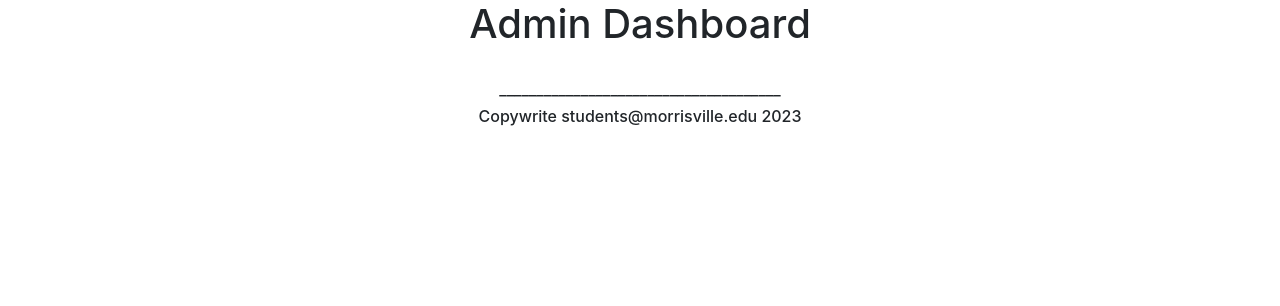
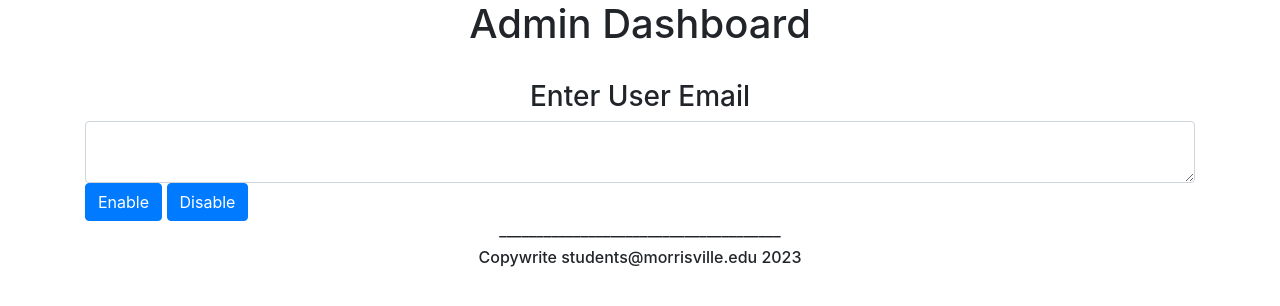
Before and after one commit to CITA-450/FinanceApplication, a Flask app: page /dashboard_admin/ in a window 1280 px wide. Shown: the part 59-365 px from the top of the page. Run offline with Flask 3, Linux system fonts and the light colour scheme; the visitor is signed in with stand-in values (Sample User, id 1); parts of the project's set-up code (start-up, migrations or seed data) failed here and were passed over; some libraries are stand-ins or nearby versions.

Commit message:
Small fixes

```diff
--- a/website/auth.py
+++ b/website/auth.py
@@ -114,7 +114,7 @@ def createAdmin():
         elif email == backup_email:
             flash("backup email is the same as your main email!", category="warning")
         elif password1 != password2:
-            flash("Passowrds must match!", category="error")
+            flash("Passwords must match!", category="error")
         elif len(password1) < 7:
             flash("Password must be more than 7 characters!", category="error")
         else:
@@ -128,7 +128,7 @@ def createAdmin():
             login_user(new_user, remember=True)
             flash("Success!", category="success")
             flash("Account created!", category="success")
-            return redirect(url_for("views.dashboard_Admin"))
+            return redirect(url_for("views.dashboard_admin"))
 
     return render_template("sign_upadmin.html", user=current_user)
 #
--- a/website/templates/dashboard_admin.html
+++ b/website/templates/dashboard_admin.html
@@ -1,8 +1,12 @@
 {% extends "base_auth.html" %} {% block title %}Admin Dashboard{% endblock %} {% block content
 %}
     <h1 align="center">Admin Dashboard</h1>
-    <form method="POST">
-      <br />
-      <div align="center"> </div>
-    </form>
+    <br>
+    <h3 align="center">Enter User Email</h3>
+<form method="POST">
+  <textarea name="user" id="user" class="form-control"></textarea>
+  <button type="button" class="btn btn-primary" onClick='views.enable_user()' >Enable</button>
+  <button type="button" class="btn btn-primary" onClick='views.disable_user()' >Disable</button>
+  <br />
+</form>
     {% endblock %}
--- a/website/views.py
+++ b/website/views.py
@@ -328,6 +328,16 @@ def settings():
 @login_required
 def dashboard_admin():
     return render_template("dashboard_admin.html", user=current_user)
+@views.route("/dashboard_admin/", methods=["GET", "POST"])
+@login_required
+def enable_user():
+    pass
+
+@views.route("/dashboard_admin/", methods=["GET", "POST"])
+@login_required
+def disable_user():
+    pass
+
 #
 # ----------<END>------------------------------------------------------------------------------------#
 @public.route("/test/", methods=["GET", "POST"])
```
